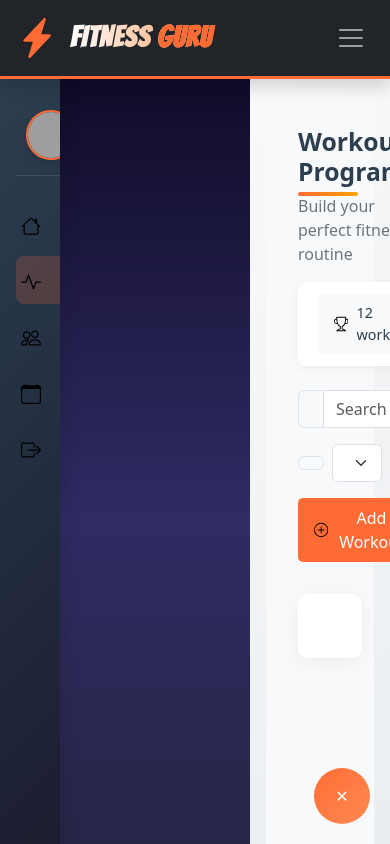
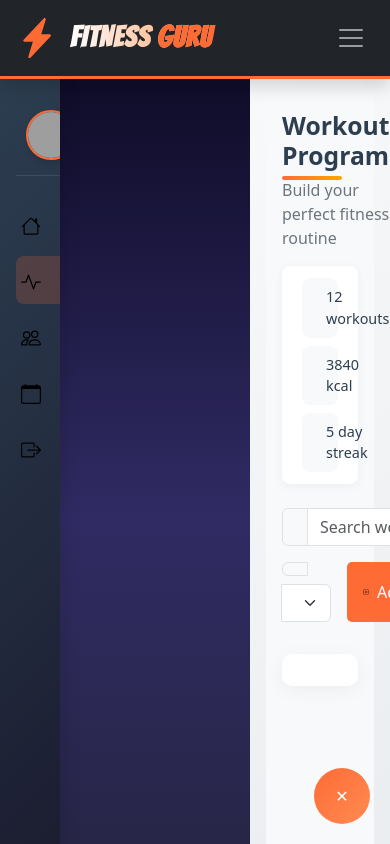
Before and after one commit to saichandra2332/GYM, a React (Create React App) app: page /home/workouts in a window 390 px wide. Shown: the top 844 px of the page. Built offline with nearby package versions, Linux system fonts and the light colour scheme; grey boxes are pictures that could not be loaded.

Commit message:
workout page is appeared in phone

```diff
--- a/src/pages/Workouts.css
+++ b/src/pages/Workouts.css
@@ -113,7 +113,6 @@
 .workouts-table {
   width: 100%;
   margin-bottom: 0;
-  min-width: 800px;
 }
 
 .workout-row {
@@ -153,7 +152,7 @@
 }
 
 .workout-card-view {
-  display: none;
+  display: none; /* This will hide the card view on all devices */
 }
 
 .workout-card {
@@ -284,5 +283,89 @@
   background-color: #4e73df;
   color: white;
   padding: 1.5rem;
-  border-radius:
+  border-radius: 10px;
 }
+
+/* Responsive adjustments */
+@media (max-width: 992px) {
+  .workouts-page {
+    padding: 1rem;
+  }
+
+  .workouts-container {
+    padding: 1rem;
+  }
+
+  .controls {
+    flex-direction: column;
+    align-items: stretch;
+  }
+
+  .search-bar,
+  .filter-group,
+  .add-button {
+    width: 100%;
+  }
+
+  .filter-group {
+    display: flex;
+  }
+
+  .filter-group .form-select {
+    flex: 1;
+  }
+
+  /* Keep table visible but make it scrollable */
+  .table-responsive {
+    display: block;
+    width: 100%;
+    overflow-x: auto;
+    -webkit-overflow-scrolling: touch;
+  }
+
+  .workouts-table {
+    min-width: 600px; /* Ensure table has minimum width to show content */
+  }
+}
+
+@media (max-width: 576px) {
+  .user-stats-card {
+    flex-direction: column;
+    gap: 0.5rem;
+    width: 100%;
+  }
+
+  .workout-stats-grid {
+    grid-template-columns: 1fr 1fr;
+  }
+
+  .active-workout-card {
+    margin: 0.5rem;
+  }
+
+  .workout-stats {
+    flex-direction: column;
+    gap: 0.5rem;
+  }
+
+  .stat-item {
+    justify-content: flex-start;
+  }
+}
+
+/* Ensure modal fits on small screens */
+@media (max-width: 500px) {
+  .modal-dialog {
+    margin: 0.5rem;
+  }
+
+  .modal-content {
+    border-radius: 10px;
+  }
+}
+
+/* Prevent horizontal scrolling */
+html, body {
+  overflow-x: hidden;
+  width: 100%;
+}
--- a/src/pages/Workouts.jsx
+++ b/src/pages/Workouts.jsx
@@ -490,6 +490,7 @@ const Workouts = () => {
           transition={{ delay: 0.4 }}
           className="controls"
         >
+          <div className="d-flex flex-column flex-md-row w-100 gap-3">
             <InputGroup className="search-bar">
               <InputGroup.Text>
                 <Search />
@@ -501,7 +502,8 @@ const Workouts = () => {
               />
             </InputGroup>
 
-          <div className="filter-group">
+            <div className="d-flex gap-3">
+              <InputGroup className="filter-group">
                 <InputGroup.Text>
                   <Filter />
                 </InputGroup.Text>
@@ -516,7 +518,7 @@ const Workouts = () => {
                   <option value="HIIT">HIIT</option>
                   <option value="Core">Core</option>
                 </Form.Select>
-          </div>
+              </InputGroup>
 
               <motion.button
                 whileHover={{ scale: 1.05 }}
@@ -525,8 +527,11 @@ const Workouts = () => {
                 onClick={() => setShowAddForm(!showAddForm)}
               >
                 <PlusCircle size={20} className="me-2" />
-            Add Workout
+                <span className="d-none d-md-inline">Add Workout</span>
+                <span className="d-md-none">Add</span>
               </motion.button>
+            </div>
+          </div>
         </motion.div>
       </div>
 
@@ -796,10 +801,10 @@ const Workouts = () => {
                   <Card>
                     <Card.Body>
                       <div className="d-flex justify-content-between align-items-start">
-                        <div>
+                        <div style={{ flex: 1 }}>
                           <div className="d-flex align-items-center mb-2">
                             {categoryIcons[workout.category]}
-                            <h5 className="mb-0 ms-2">{workout.name}</h5>
+                            <h5 className="mb-0 ms-2" style={{ fontSize: '1.1rem' }}>{workout.name}</h5>
                           </div>
                           <div className="d-flex flex-wrap gap-2 mb-2">
                             <Badge bg={difficultyVariant[workout.difficulty]}>
@@ -829,12 +834,17 @@ const Workouts = () => {
                           <Fire size={16} />
                           <span>{workout.calories} kcal</span>
                         </div>
+                        <div className="stat-box">
+                          <Activity size={16} />
+                          <span>{workout.exercises.length} ex.</span>
+                        </div>
                       </div>
 
-                      <div className="d-flex justify-content-between align-items-center">
+                      <div className="d-flex justify-content-between gap-2">
                         <Button
                           variant="outline-primary"
                           size="sm"
+                          className="flex-grow-1"
                           onClick={() => setShowDetails(workout.id)}
                         >
                           <InfoCircle className="me-1" />
@@ -843,6 +853,7 @@ const Workouts = () => {
                         <Button
                           variant="outline-success"
                           size="sm"
+                          className="flex-grow-1"
                           onClick={() => startWorkout(workout)}
                         >
                           <PlayFill className="me-1" />
```
Lines whose indentation alone changed are shown as unchanged.
